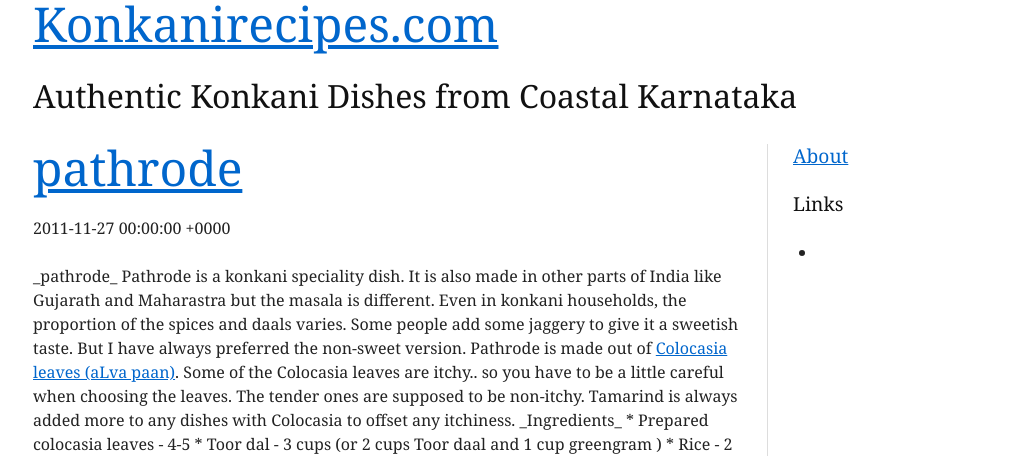
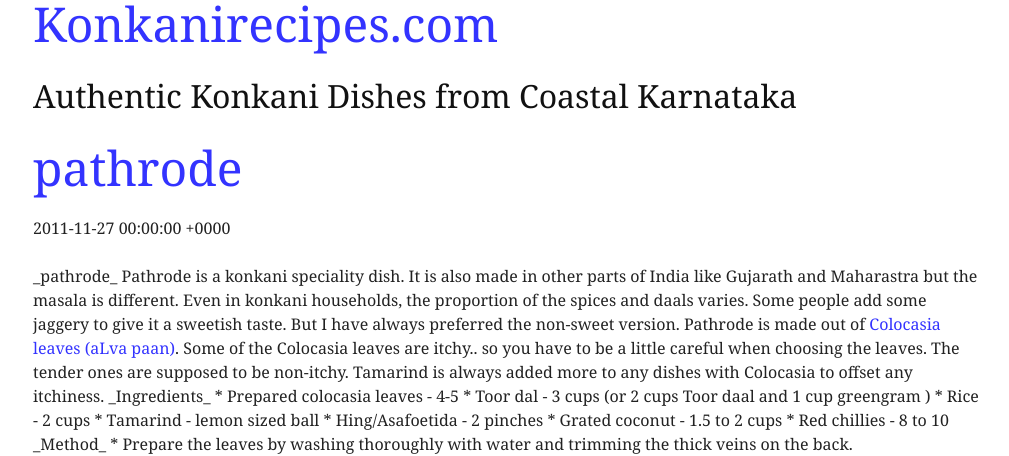
Before and after one commit to npai/npai.github.com, a Jekyll site: the page built from index.html, in a window 1280 px wide. Shown: the top 456 px of the page, without its empty margins (132-1141 px from the left). Built offline with Jekyll 4.4.1, drawn with Linux system fonts in a browser that asks for light colours; the list of posts is cut into pages by our own code; comment, search, counter and statistics services are not loaded; grey boxes are pictures that could not be loaded.

Commit message:
new style

```diff
--- a/_layouts/default.html
+++ b/_layouts/default.html
@@ -14,7 +14,7 @@
 
     <link rel="stylesheet" href="/css/blueprint-1.0/plugins/fancy-type/screen.css" type="text/css" media="screen, projection" />
 
-    <!--link rel="stylesheet" href="/css/syntax.css" type="text/css" media="screen, projection"/ -->
+    <link rel="stylesheet" href="/css/style.css" type="text/css" media="screen, projection"/>
     <script src="http://www.google.com/jsapi" type="text/javascript" charset="utf-8"></script>
     <script type="text/javascript">
       google.load("jquery", "1.4.2");
@@ -25,8 +25,7 @@
   <body>
     <div class="container">
       <div id="header"   class="span-24 last">{% include _header.html %}</div>
-      <div id="contents" class="span-18 colborder" >{{ content }}</div>
-      <div id="sidebar"  class="span-5  last">{% include _sidebar.html %}</div>
+      <div id="contents" class="span-24 last">{{ content }}</div>
       <div id="footer"   class="span-24 last">{% include _footer.html %}</div>
     </div>
 
--- /dev/null
+++ b/css/style.css
@@ -0,0 +1,11 @@
+
+header a {
+    text-decoration:none;
+    color: #900;
+}
+
+a {
+    color: #33f;
+    text-decoration:none;
+    margin-bottom: solid 1px #339;
+}
```
